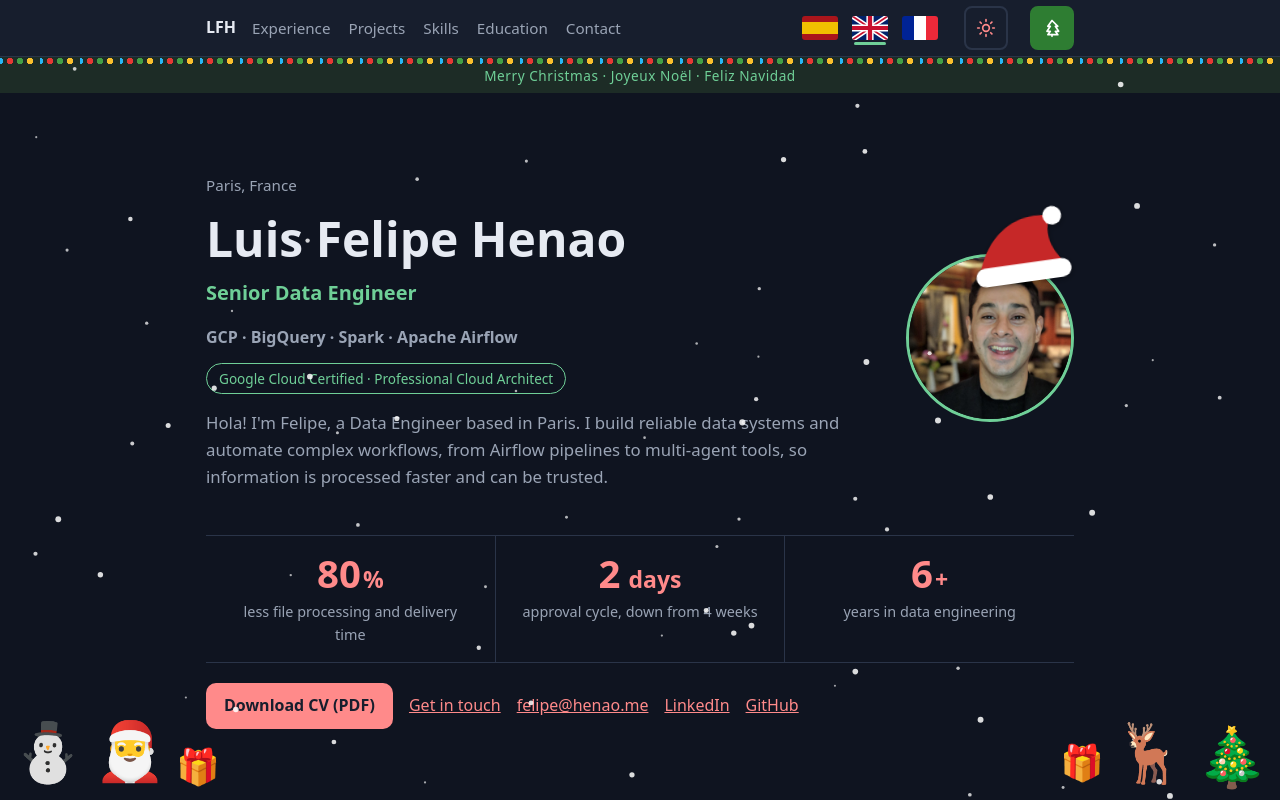
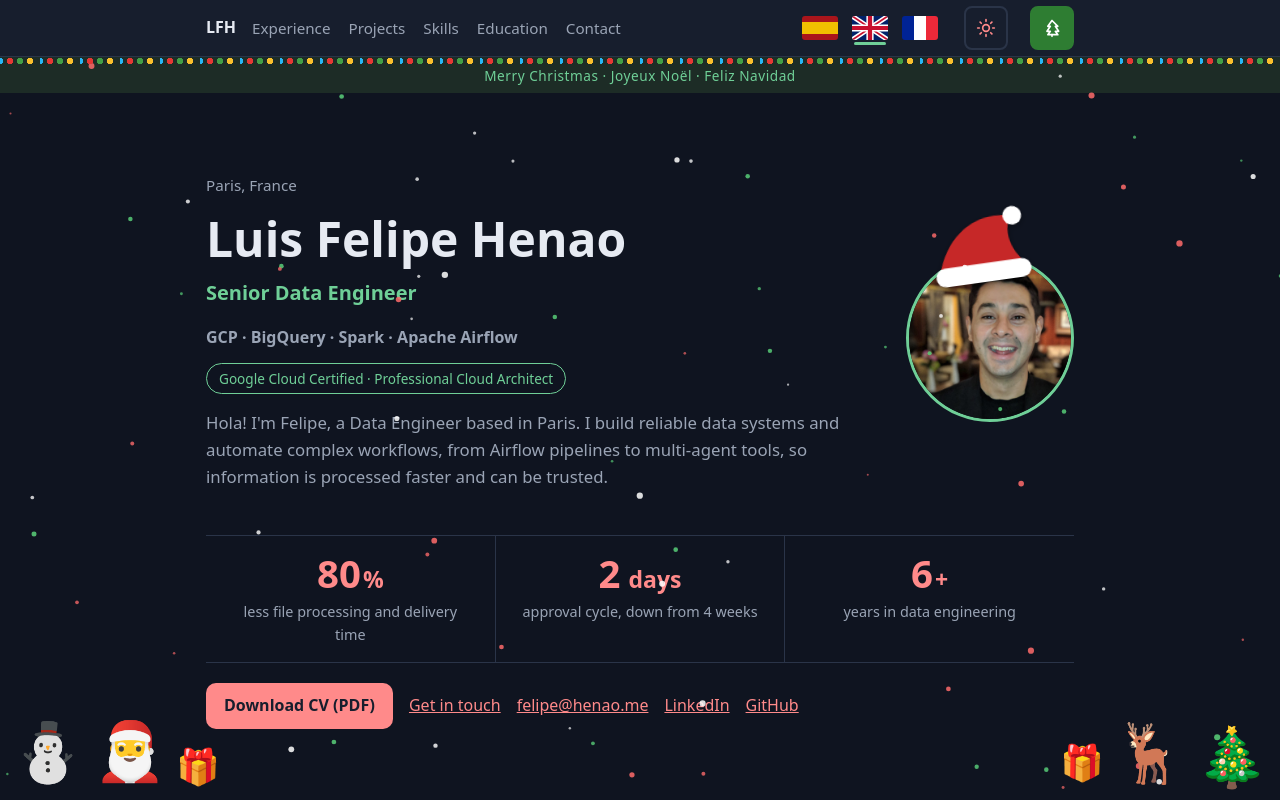
Before and after one commit to Felipeache/Felipeache.github.io, a plain HTML site: page index.html in a window 1280 px wide. Both pictures are taken after a click on the button 1052 px from the left and 28 px from the top of the page. Shown: the top 800 px of the page. Drawn offline with Linux system fonts and the light colour scheme.

Commit message:
Christmas: hat further left, red/white/green snow

```diff
--- a/assets/christmas.css
+++ b/assets/christmas.css
@@ -62,7 +62,7 @@ html[data-xmas="on"] .site-header::after {
 /* Santa hat on the portrait (home page) */
 .avatar-wrap { position: relative; display: inline-block; flex: none; line-height: 0; }
 .xmas-hat {
-  position: absolute; top: -29%; left: 40%; width: 62%; z-index: 2;
+  position: absolute; top: -29%; left: calc(40% - 2.5rem); width: 62%; z-index: 2;
   transform: rotate(-8deg); transform-origin: 50% 90%;
   pointer-events: none; filter: drop-shadow(0 2px 3px rgba(0, 0, 0, 0.35));
 }
--- a/assets/christmas.js
+++ b/assets/christmas.js
@@ -104,10 +104,13 @@
     document.body.appendChild(canvas);
     var ctx = canvas.getContext('2d');
     var flakes = [], w = 0, h = 0;
-    var rgb = root.getAttribute('data-theme') === 'light' ? '159,195,232' : '255,255,255';
+    // Flakes are red, white or green; white gets a thin outline on the light theme so it stays visible.
+    var PALETTES = { dark: ['255,107,107', '255,255,255', '90,209,122'], light: ['198,40,40', '255,255,255', '46,125,50'] };
+    var light = root.getAttribute('data-theme') === 'light';
+    var colors = PALETTES[light ? 'light' : 'dark'];
 
     function make(anywhere) {
-      return { x: Math.random() * w, y: anywhere ? Math.random() * h : -6, r: 1 + Math.random() * 2.2, v: 0.2 + Math.random() * 0.5, p: Math.random() * 6.28, s: 0.15 + Math.random() * 0.3 };
+      return { x: Math.random() * w, y: anywhere ? Math.random() * h : -6, r: 1 + Math.random() * 2.2, v: 0.2 + Math.random() * 0.5, p: Math.random() * 6.28, s: 0.15 + Math.random() * 0.3, k: Math.floor(Math.random() * 3) };
     }
     function resize() {
       var dpr = Math.min(window.devicePixelRatio || 1, 2);
@@ -128,10 +131,16 @@
         var f = flakes[i];
         f.y += f.v * dt; f.p += 0.006 * dt; f.x += Math.sin(f.p) * f.s * dt;
         if (f.y > h + 6 || f.x < -10 || f.x > w + 10) { flakes[i] = make(false); f = flakes[i]; }
+        var alpha = Math.min(0.85, 0.45 + f.r / 6);
         ctx.beginPath();
-        ctx.fillStyle = 'rgba(' + rgb + ',' + Math.min(0.85, 0.45 + f.r / 6) + ')';
+        ctx.fillStyle = 'rgba(' + colors[f.k] + ',' + alpha + ')';
         ctx.arc(f.x, f.y, f.r, 0, 6.2832);
         ctx.fill();
+        if (light && f.k === 1) {
+          ctx.strokeStyle = 'rgba(120,150,190,' + alpha + ')';
+          ctx.lineWidth = 0.8;
+          ctx.stroke();
+        }
       }
       raf = requestAnimationFrame(frame);
     }
@@ -140,7 +149,8 @@
       else if (!raf) { last = 0; raf = requestAnimationFrame(frame); }
     }
     var themeWatch = new MutationObserver(function () {
-      rgb = root.getAttribute('data-theme') === 'light' ? '159,195,232' : '255,255,255';
+      light = root.getAttribute('data-theme') === 'light';
+      colors = PALETTES[light ? 'light' : 'dark'];
     });
     themeWatch.observe(root, { attributes: true, attributeFilter: ['data-theme'] });
     window.addEventListener('resize', resize);
```
Also changed, not shown: 1 other file.
